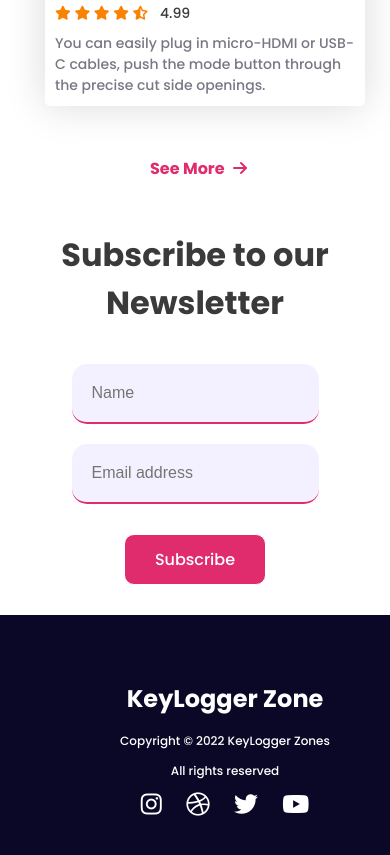
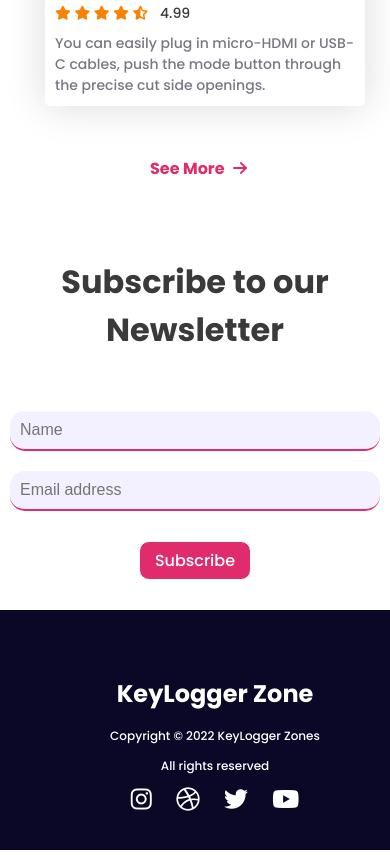
Before and after one commit to saikot-cse/keylogger-zone-website, a plain HTML site: page index.html in a window 390 px wide. Shown: the part 5326-6181 px from the top of the page. Drawn offline with Linux system fonts and the light colour scheme.

Commit message:
responsive trying out

```diff
--- a/styles/style.css
+++ b/styles/style.css
@@ -173,7 +173,7 @@ body {
   justify-content: center;
   margin: auto;
   font-size: 16px;
-  font-family: "poppins";
+  font-family: var(--primary-font);
   border: 1px solid #fff;
   background-color: var(--button-color);
   color: #fff;
@@ -289,13 +289,23 @@ footer {
   .newsletter {
     margin-top: 50px;
   }
+  .form-submit-button {
+    padding: 6px 15px;
+  }
+  .form-container{
+    display: flex;
+    flex-direction: column;
+  }
+  .form-container input {
+    padding: 10px;
+  }
   /* Footer styles  */
   footer {
     margin-top: 30px;
   }
   .footer-info {
     text-align: center;
-    margin-left: 50px;
+    margin-left: 40px;
     padding:50px 0 0 0;
   }
 
```
